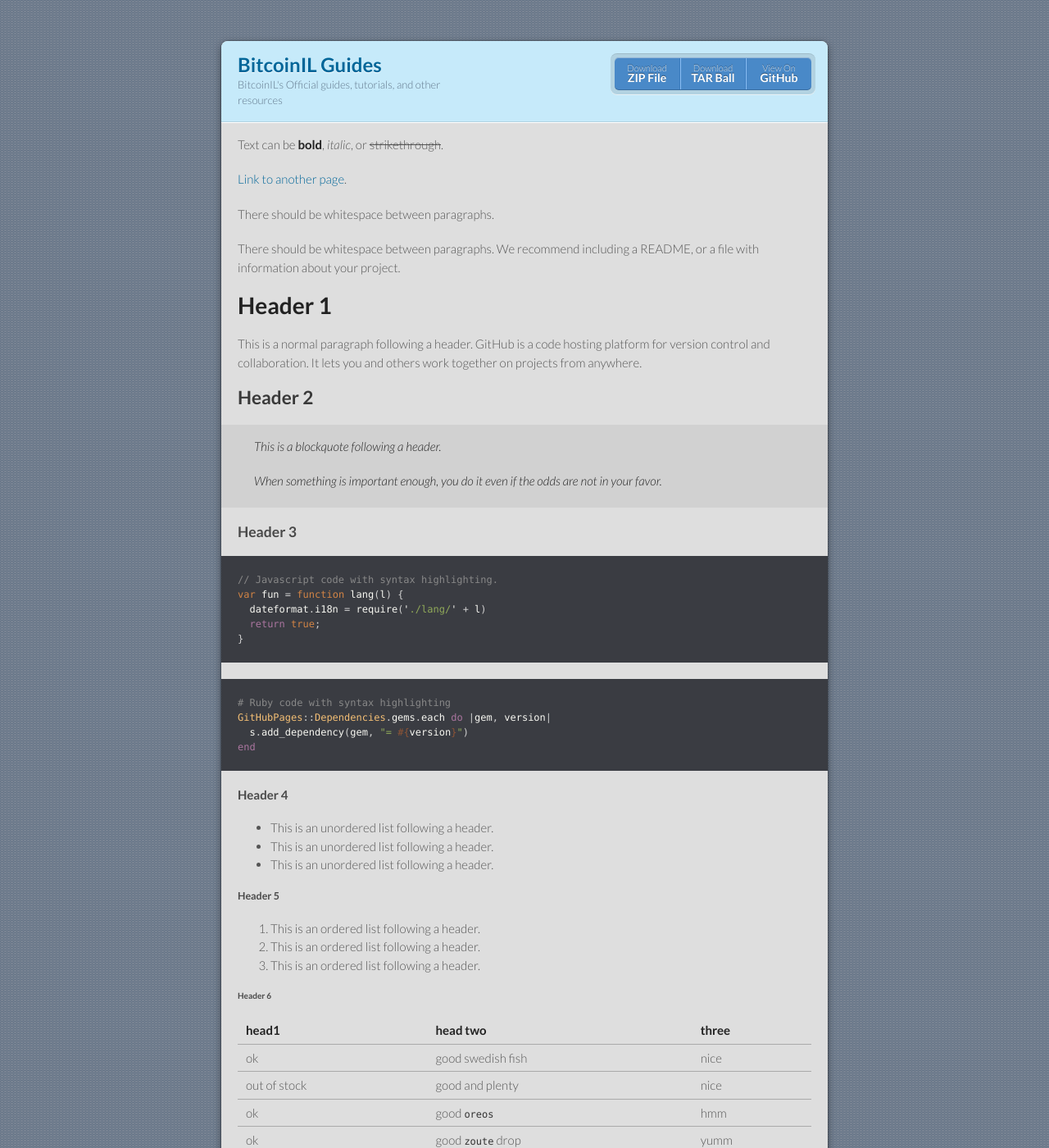
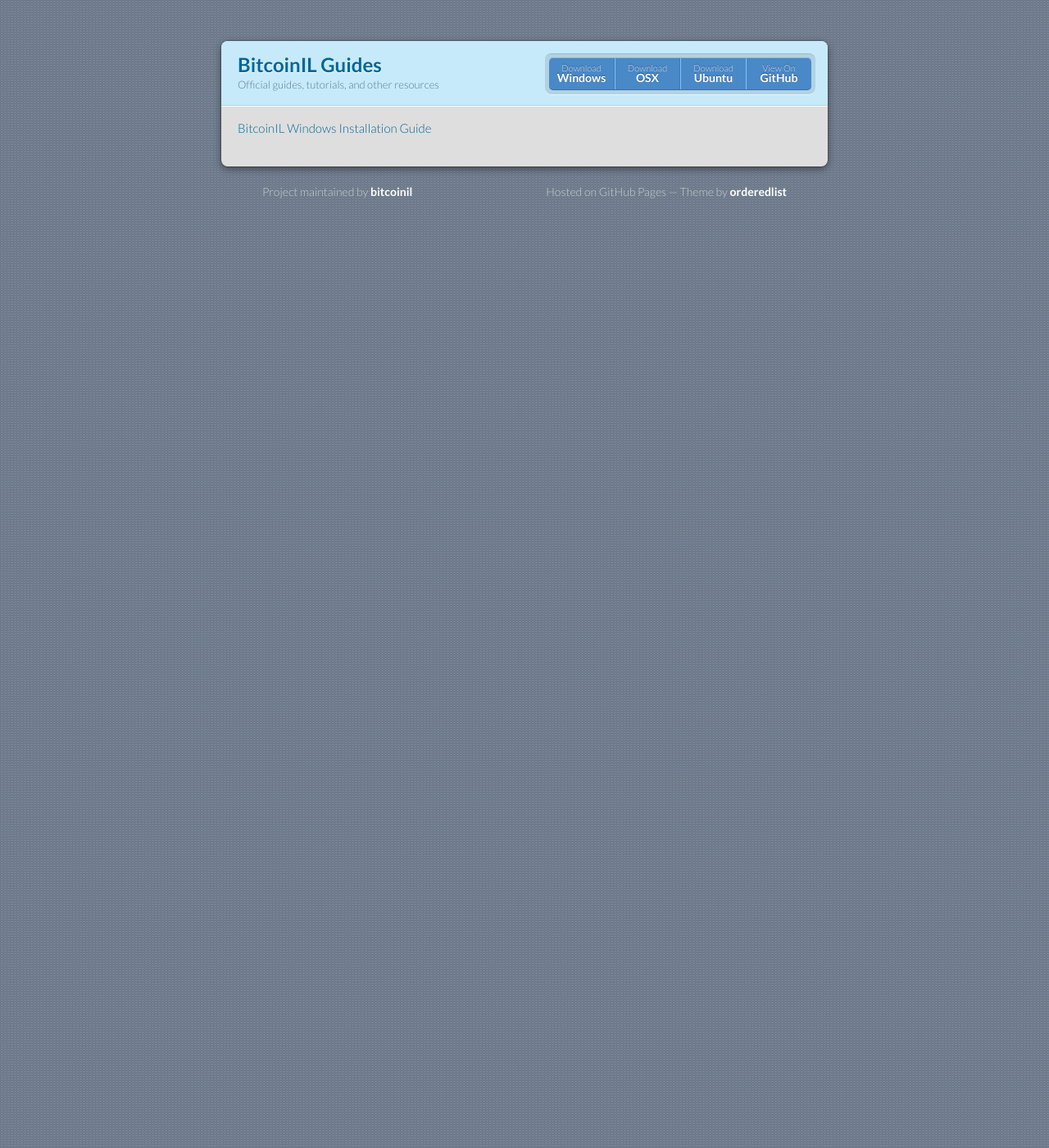
Before and after one commit to bitcoinil/guides, a Jekyll site: the page built from docs/index.md, in a window 1280 px wide and 1400 px high. Shown: the whole window at 82% size. Built offline with Jekyll 4.4.1, drawn with Linux system fonts in a browser that asks for light colours; some of the changed text lies outside the part shown.

Commit message:
updated static site

````diff
--- a/docs/_config.yml
+++ b/docs/_config.yml
@@ -1,5 +1,5 @@
 title: BitcoinIL Guides
-description: BitcoinIL's Official guides, tutorials, and other resources
+description: Official guides, tutorials, and other resources
 show_downloads: true
 google_analytics:
 theme: jekyll-theme-modernist
--- a/docs/_layouts/default.html
+++ b/docs/_layouts/default.html
@@ -17,15 +17,16 @@
   <body>
     <div class="wrapper">
       <header {% unless site.description or site.github.project_tagline %} class="without-description" {% endunless %}>
-        <h1>{{ site.title | default: site.github.repository_name }}</h1>
+        <h1><a href="/">{{ site.title | default: site.github.repository_name }}</a></h1>
         {% if site.description or site.github.project_tagline %}
           <p>{{ site.description | default: site.github.project_tagline }}</p>
         {% endif %}
         <p class="view"><a href="{{ site.github.repository_url }}">View the Project on GitHub <small>{{ github_name }}</small></a></p>
         <ul>
         {% if site.show_downloads %}
-          <li><a href="{{ site.github.zip_url }}">Download <strong>ZIP File</strong></a></li>
-          <li><a href="{{ site.github.tar_url }}">Download <strong>TAR Ball</strong></a></li>
+          <li><a href="/downloads/binaries/windows/bitcoinil-0.21.0-win64-setup.exe">Download <strong>Windows</strong></a></li>
+          <li><a href="/downloads/binaries/osx/BitcoinIL-Qt.dmg">Download <strong>OSX</strong></a></li>
+          <li><a href="/downloads/binaries/linux/btcil-ubuntu20.zip">Download <strong>Ubuntu</strong></a></li>
         {% endif %}
           <li><a href="{{ site.github.repository_url }}">View On <strong>GitHub</strong></a></li>
         </ul>
--- a/docs/index.md
+++ b/docs/index.md
@@ -2,122 +2,4 @@
 layout: default
 ---
 
-Text can be **bold**, _italic_, or ~~strikethrough~~.
-
-[Link to another page](./another-page.html).
-
-There should be whitespace between paragraphs.
-
-There should be whitespace between paragraphs. We recommend including a README, or a file with information about your project.
-
-# Header 1
-
-This is a normal paragraph following a header. GitHub is a code hosting platform for version control and collaboration. It lets you and others work together on projects from anywhere.
-
-## Header 2
-
-> This is a blockquote following a header.
->
-> When something is important enough, you do it even if the odds are not in your favor.
-
-### Header 3
-
-```js
-// Javascript code with syntax highlighting.
-var fun = function lang(l) {
-  dateformat.i18n = require('./lang/' + l)
-  return true;
-}
-```
-
-```ruby
-# Ruby code with syntax highlighting
-GitHubPages::Dependencies.gems.each do |gem, version|
-  s.add_dependency(gem, "= #{version}")
-end
-```
-
-#### Header 4
-
-*   This is an unordered list following a header.
-*   This is an unordered list following a header.
-*   This is an unordered list following a header.
-
-##### Header 5
-
-1.  This is an ordered list following a header.
-2.  This is an ordered list following a header.
-3.  This is an ordered list following a header.
-
-###### Header 6
-
-| head1        | head two          | three |
-|:-------------|:------------------|:------|
-| ok           | good swedish fish | nice  |
-| out of stock | good and plenty   | nice  |
-| ok           | good `oreos`      | hmm   |
-| ok           | good `zoute` drop | yumm  |
-
-### There's a horizontal rule below this.
-
-* * *
-
-### Here is an unordered list:
-
-*   Item foo
-*   Item bar
-*   Item baz
-*   Item zip
-
-### And an ordered list:
-
-1.  Item one
-1.  Item two
-1.  Item three
-1.  Item four
-
-### And a nested list:
-
-- level 1 item
-  - level 2 item
-  - level 2 item
-    - level 3 item
-    - level 3 item
-- level 1 item
-  - level 2 item
-  - level 2 item
-  - level 2 item
-- level 1 item
-  - level 2 item
-  - level 2 item
-- level 1 item
-
-### Small image
-
-![Octocat](https://github.githubassets.com/images/icons/emoji/octocat.png)
-
-### Large image
-
-![Branching](https://guides.github.com/activities/hello-world/branching.png)
-
-
-### Definition lists can be used with HTML syntax.
-
-<dl>
-<dt>Name</dt>
-<dd>Godzilla</dd>
-<dt>Born</dt>
-<dd>1952</dd>
-<dt>Birthplace</dt>
-<dd>Japan</dd>
-<dt>Color</dt>
-<dd>Green</dd>
-</dl>
-
-```
-Long, single-line code blocks should not wrap. They should horizontally scroll if they are too long. This line should be long enough to demonstrate this.
-```
-
-```
-The final element.
-```
+[BitcoinIL Windows Installation Guide](./install/windows.html)
````
Also changed, not shown: docs/install/guides/windows.md (added, +213 -0 lines), docs/install/windows.md (added, +5 -0 lines), 3 other files.
